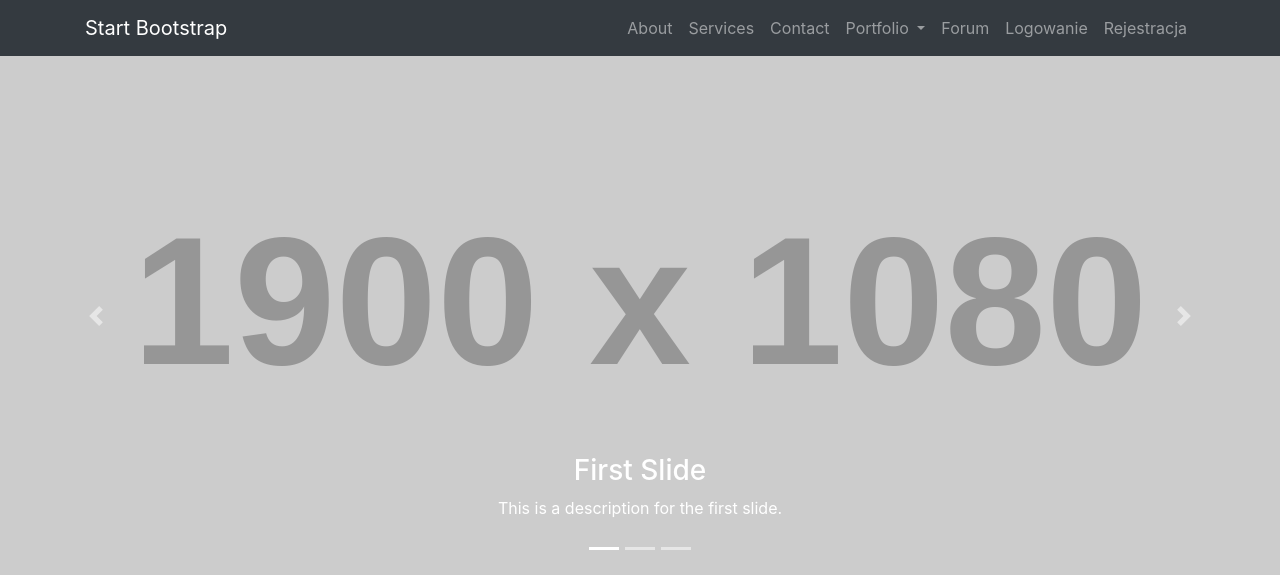
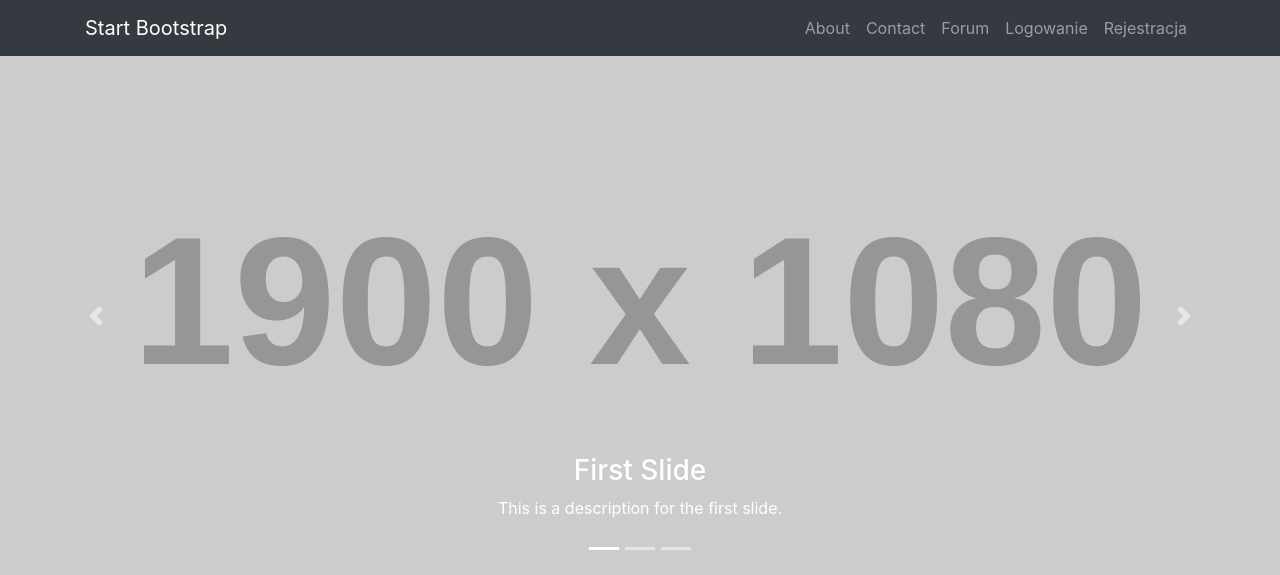
Before and after one commit to sebastian-ml/python-django-pep-8-site, a Django app: page / in a window 1280 px wide. Shown: the top 575 px of the page. Run offline with Django 3.2, Linux system fonts and the light colour scheme; grey boxes labelled with a size stand in for pictures from a placeholder-image service; some libraries are stand-ins or nearby versions.

Commit message:
Delete 'Services' and 'Portfolio' subpages

```diff
--- a/main/templates/main/base.html
+++ b/main/templates/main/base.html
@@ -5,7 +5,8 @@
 <head>
 
     <meta charset="utf-8">
-    <meta name="viewport" content="width=device-width, initial-scale=1, shrink-to-fit=no">
+    <meta name="viewport"
+          content="width=device-width, initial-scale=1, shrink-to-fit=no">
     <meta name="description" content="">
     <meta name="author" content="">
 
@@ -26,7 +27,10 @@
 <nav class="navbar fixed-top navbar-expand-lg navbar-dark bg-dark fixed-top">
     <div class="container">
         <a class="navbar-brand" href="{% url 'main:home' %}">Start Bootstrap</a>
-        <button class="navbar-toggler navbar-toggler-right" type="button" data-toggle="collapse" data-target="#navbarResponsive" aria-controls="navbarResponsive" aria-expanded="false" aria-label="Toggle navigation">
+        <button class="navbar-toggler navbar-toggler-right" type="button"
+                data-toggle="collapse" data-target="#navbarResponsive"
+                aria-controls="navbarResponsive" aria-expanded="false"
+                aria-label="Toggle navigation">
             <span class="navbar-toggler-icon"></span>
         </button>
         <div class="collapse navbar-collapse" id="navbarResponsive">
@@ -36,25 +40,10 @@
                         About
                     </a>
                 </li>
-                <li class="nav-item">
-                    <a class="nav-link" href="#">Services</a>
-                </li>
                 <li class="nav-item {% if request.resolver_match.url_name == "main:contact" %}active{% endif %}">
                     <a class="nav-link" href="{% url "main:contact" %}">
                         Contact
                     </a>
-                </li>
-                <li class="nav-item dropdown">
-                    <a class="nav-link dropdown-toggle" href="#" id="navbarDropdownPortfolio" data-toggle="dropdown" aria-haspopup="true" aria-expanded="false">
-                        Portfolio
-                    </a>
-                    <div class="dropdown-menu dropdown-menu-right" aria-labelledby="navbarDropdownPortfolio">
-                        <a class="dropdown-item" href="portfolio-1-col.html">1 Column Portfolio</a>
-                        <a class="dropdown-item" href="portfolio-2-col.html">2 Column Portfolio</a>
-                        <a class="dropdown-item" href="portfolio-3-col.html">3 Column Portfolio</a>
-                        <a class="dropdown-item" href="portfolio-4-col.html">4 Column Portfolio</a>
-                        <a class="dropdown-item" href="portfolio-item.html">Single Portfolio Item</a>
-                    </div>
                 </li>
                 <li class="nav-item {% if request.resolver_match.url_name == "forum:main" %}active{% endif %}">
                     <a class="nav-link" href="{% url "forum:main" %}">
@@ -68,14 +57,19 @@
                 {% endcomment %}
                 {% if user.is_authenticated %}
                     <li class="nav-item dropdown">
-                        <a class="nav-link dropdown-toggle" href="#" id="navbarDropdownPortfolio" data-toggle="dropdown" aria-haspopup="true" aria-expanded="false">
+                        <a class="nav-link dropdown-toggle" href="#"
+                           id="navbarDropdownPortfolio" data-toggle="dropdown"
+                           aria-haspopup="true" aria-expanded="false">
                             {{ user.get_username }}
                         </a>
-                        <div class="dropdown-menu dropdown-menu-right" aria-labelledby="navbarDropdownPortfolio">
-                            <a class="dropdown-item" href="{% url 'users:profile' %}">
+                        <div class="dropdown-menu dropdown-menu-right"
+                             aria-labelledby="navbarDropdownPortfolio">
+                            <a class="dropdown-item"
+                               href="{% url 'users:profile' %}">
                                 Profil
                             </a>
-                            <a class="dropdown-item" href="{% url 'users:profile-update' %}">
+                            <a class="dropdown-item"
+                               href="{% url 'users:profile-update' %}">
                                 Ustawienia konta
                             </a>
                         </div>
@@ -120,7 +114,8 @@
 <!-- Footer -->
 <footer class="py-5 bg-dark">
     <div class="container">
-        <p class="m-0 text-center text-white">Copyright &copy; Your Website 2019</p>
+        <p class="m-0 text-center text-white">Copyright &copy; Your Website
+            2019</p>
     </div>
     <!-- /.container -->
 </footer>
```
